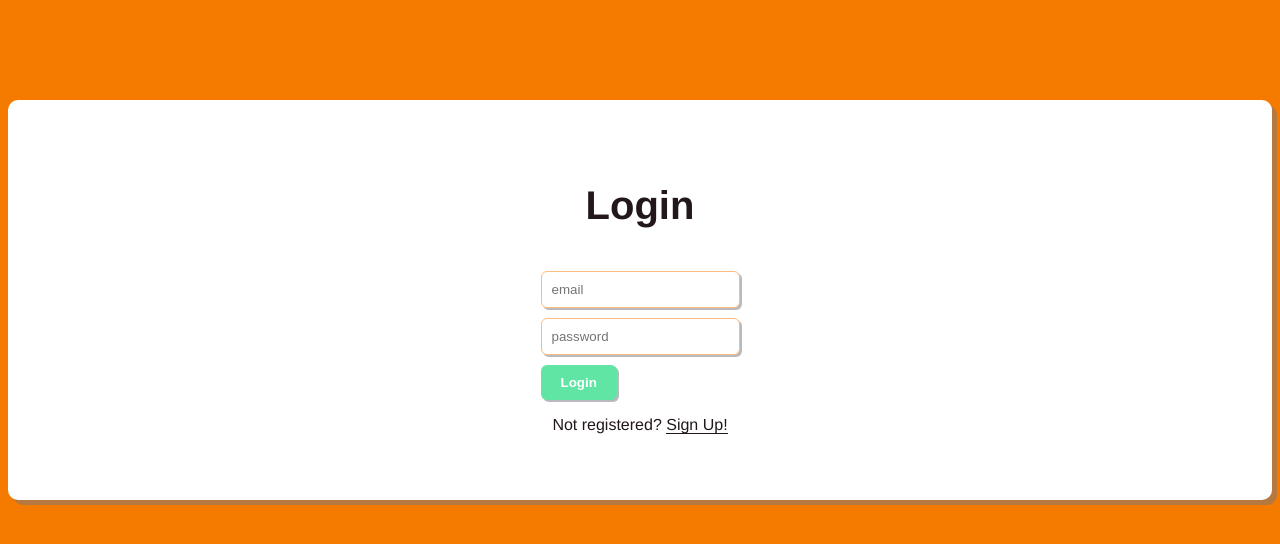
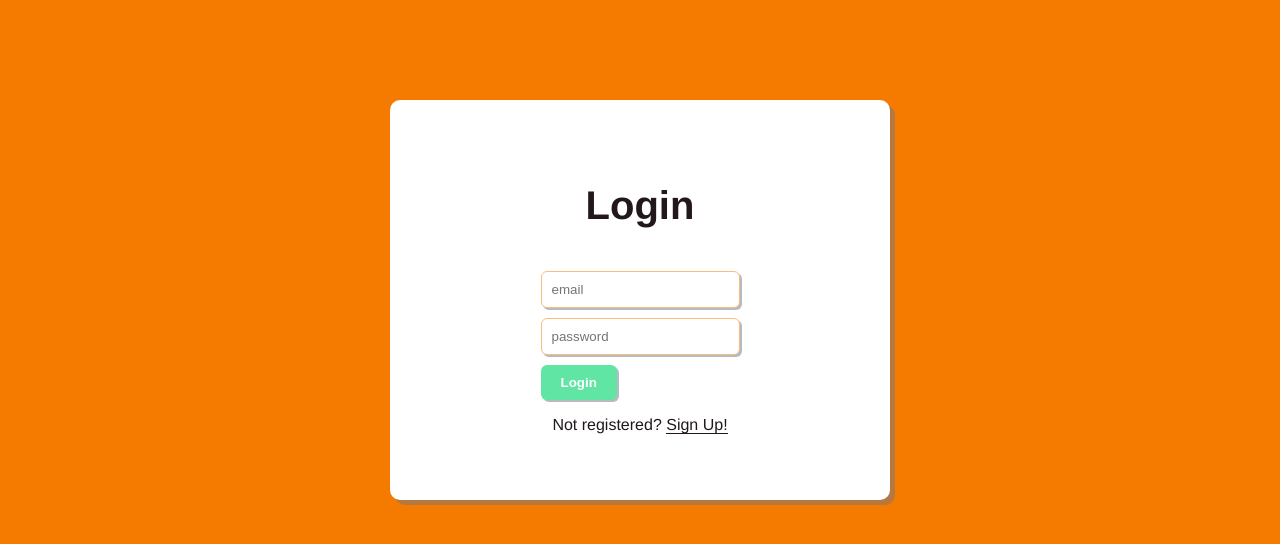
Before and after one commit to SmithBWare89/chatroom-app, a Vue app: page / in a window 1280 px wide. Shown: the top 544 px of the page. Built offline with nearby package versions, Linux system fonts and the light colour scheme; no server answers.

Commit message:
added max-width for app again

```diff
--- a/src/App.vue
+++ b/src/App.vue
@@ -25,6 +25,7 @@ body {
   -moz-osx-font-smoothing: grayscale;
   text-align: center;
   color: #22181c;
+  max-width: 500px;
   margin: 0 auto;
 }
 
```
